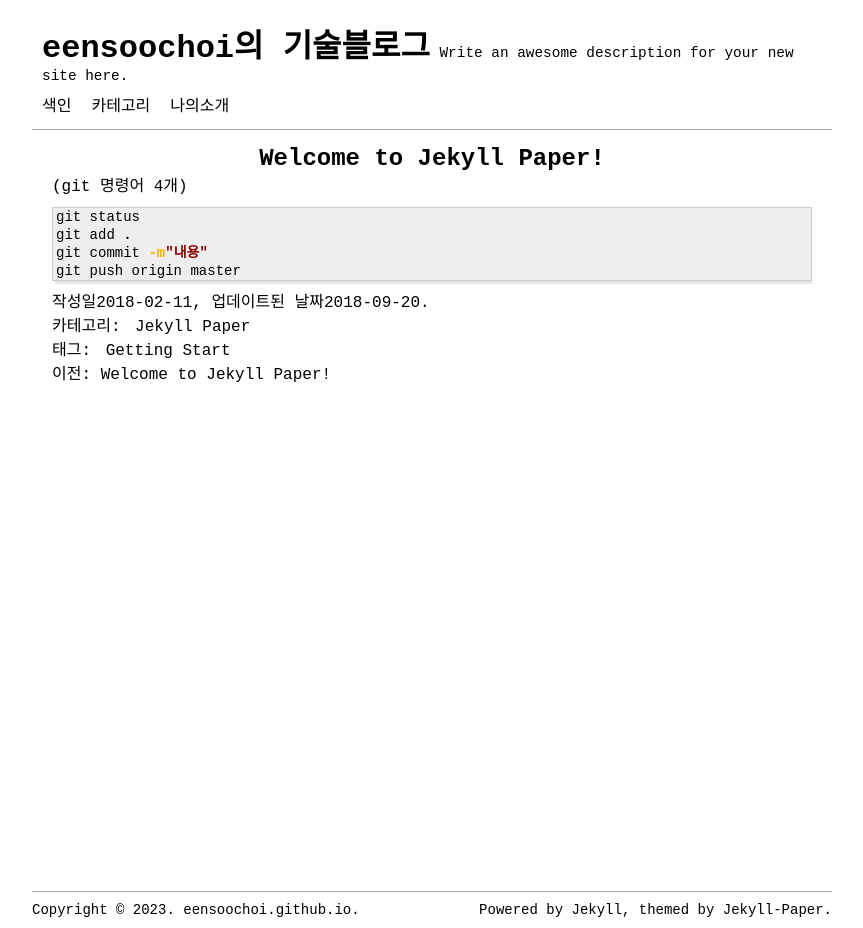
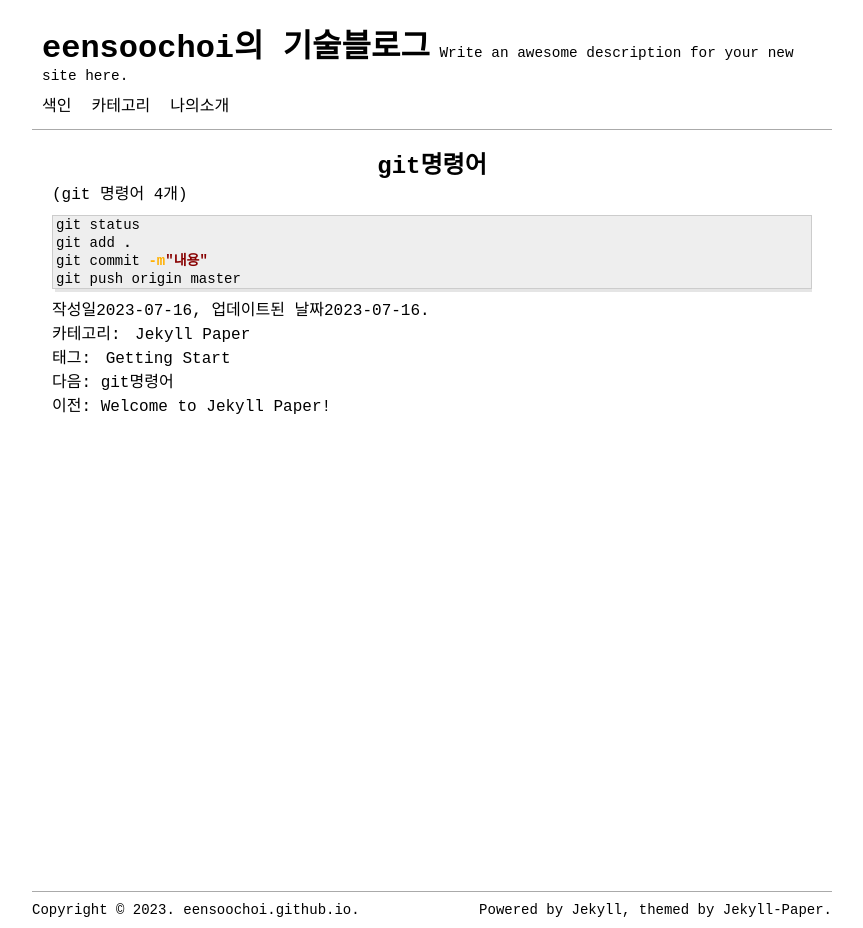
Before and after one commit to choieensoo/blog, a Jekyll site: the page built from _posts/2023-07-16-git명령어 copy.markdown, in a window 1280 px wide. Shown: the whole page, without its empty margins (208-1071 px from the left). Built offline with Jekyll 4.4.1, drawn with Linux system fonts in a browser that asks for light colours.

Commit message:
git명령어

```diff
--- a/_posts/2023-07-16-welcome-to-jekyll copy.markdown
+++ b/_posts/2023-07-16-git명령어 copy.markdown
@@ -1,8 +1,8 @@
 ---
 layout: post
-title:  "Welcome to Jekyll Paper!"
-date:   2018-02-11
-last_modified_at: 2018-09-20
+title:  "git명령어"
+date:   2023-07-16
+last_modified_at: 2023-07-16
 categories: [Jekyll Paper]
 tags: [Getting Start]
 ---
```
Also changed, not shown: _posts/2023-07-16-git명령어.markdown (added, +17 -0 lines).
